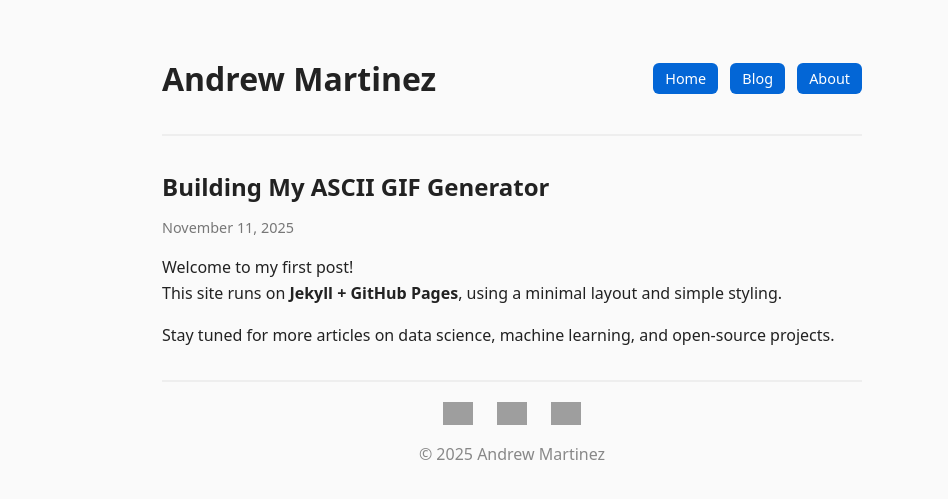
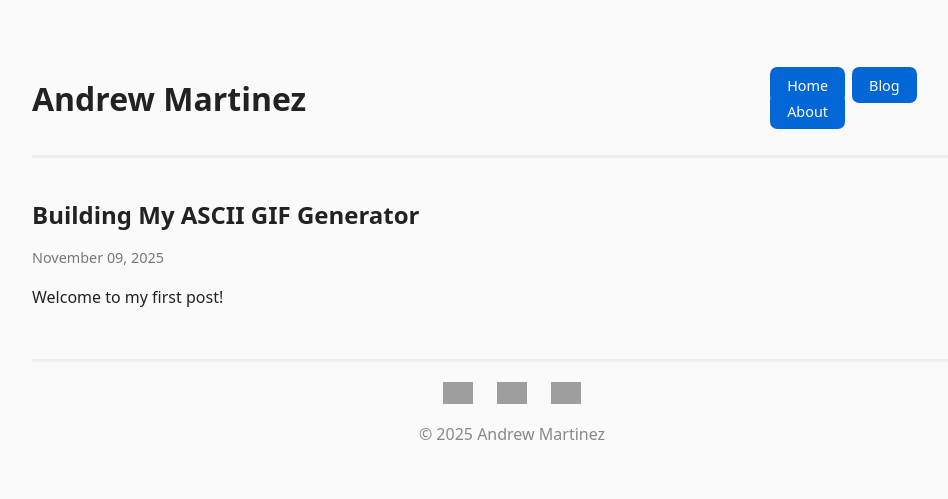
Before and after one commit to AndrewJMart/AndrewJMart.github.io, a Jekyll site: the page built from _posts/2025-11-02-first-post.md, in a window 1280 px wide. Shown: the top 499 px of the page, without its empty margins (128-1076 px from the left). Built offline with Jekyll 4.4.1, drawn with Linux system fonts in a browser that asks for light colours; grey boxes are pictures that could not be loaded.

Commit message:
Test: Add 2nd Post, GIF, And Make Site Relative

```diff
--- a/_posts/2025-11-02-first-post.md
+++ b/_posts/2025-11-02-first-post.md
@@ -1,12 +1,9 @@
 ---
 layout: post
 title: "Building My ASCII GIF Generator"
-date: 2025-11-11
+date: 2025-11-09
 gif: assets/gifs/CFrames.gif
 ---
 
 
 Welcome to my first post!
-This site runs on **Jekyll + GitHub Pages**, using a minimal layout and simple styling.
-
-Stay tuned for more articles on data science, machine learning, and open-source projects.
--- a/assets/style.css
+++ b/assets/style.css
@@ -3,26 +3,57 @@
   background: #fafafa;
   color: #222;
   margin: 0 auto;
-  max-width: 700px;
-  padding: 2rem;
+  width: 75%;
+  max-width: 90vw;
+  padding: 4%;
   line-height: 1.6;
+}
+
+/* Large Screens */
+@media (min-width: 1400px) {
+  body {
+    max-width: 80vw;
+    padding: 3%;
+  }
+}
+
+/* Small Devices */
+@media (max-width: 600px) {
+  body {
+    width: 96%;
+    padding: 5%;
+  }
+
+  nav a {
+    padding: 2% 4%;
+    font-size: 0.8rem;
+  }
+
+  header {
+    flex-direction: column;
+    align-items: flex-start;
+  }
+
+  nav {
+    margin-top: 2%;
+  }
 }
 
 header {
   display: flex;
   justify-content: space-between;
   align-items: center;
-  border-bottom: 2px solid #eee;
-  padding-bottom: 0.5rem;
-  margin-bottom: 2rem;
+  border-bottom: 0.2rem solid #eee;
+  padding-bottom: 1%;
+  margin-bottom: 4%;
 }
 
 nav a {
   background-color: #0366d6;
   color: white;
-  padding: 6px 12px;
-  border-radius: 6px;
-  margin-left: 8px;
+  padding: 0.6em 1.2em;
+  border-radius: 0.5em;
+  margin-left: 1%;
   text-decoration: none;
   font-size: 0.9rem;
   transition: background-color 0.2s ease;
@@ -44,13 +75,13 @@
 .post-date {
   color: #777;
   font-size: 0.9em;
-  margin-top: -10px;
+  margin-top: -0.6em;
 }
 
 footer {
-  border-top: 2px solid #eee;
-  margin-top: 2rem;
-  padding-top: 1rem;
+  border-top: 0.2rem solid #eee;
+  margin-top: 5%;
+  padding-top: 2%;
   text-align: center;
   color: #777;
 }
@@ -70,27 +101,33 @@
 .post-preview {
   display: flex;
   align-items: flex-start;
-  margin-bottom: 1.5rem;
-  border-bottom: 1px solid #eee;
-  padding-bottom: 1rem;
+  margin-bottom: 4%;
+  border-bottom: 0.1rem solid #eee;
+  padding-bottom: 2%;
+  flex-wrap: wrap;
 }
 
 .post-preview img {
-  width: 100px; /* adjust size */
+  width: 20%;
+  min-width: 80px;
+  max-width: 150px;
   height: auto;
-  margin-right: 15px;
+  margin-right: 3%;
   border-radius: 8px;
 }
 
 .post-info {
   flex: 1;
+  width: 75%;
 }
 
 .post-info h2 {
   margin: 0;
+  font-size: 1.4rem;
 }
 
 .post-info p {
-  margin-top: 5px;
+  margin-top: 2%;
   color: #555;
+  font-size: 1rem;
 }
```
Also changed, not shown: _posts/2025-11-05-Goals-Of-Blog.md (added, +10 -0 lines), assets/gifs/Goals.gif (added).
